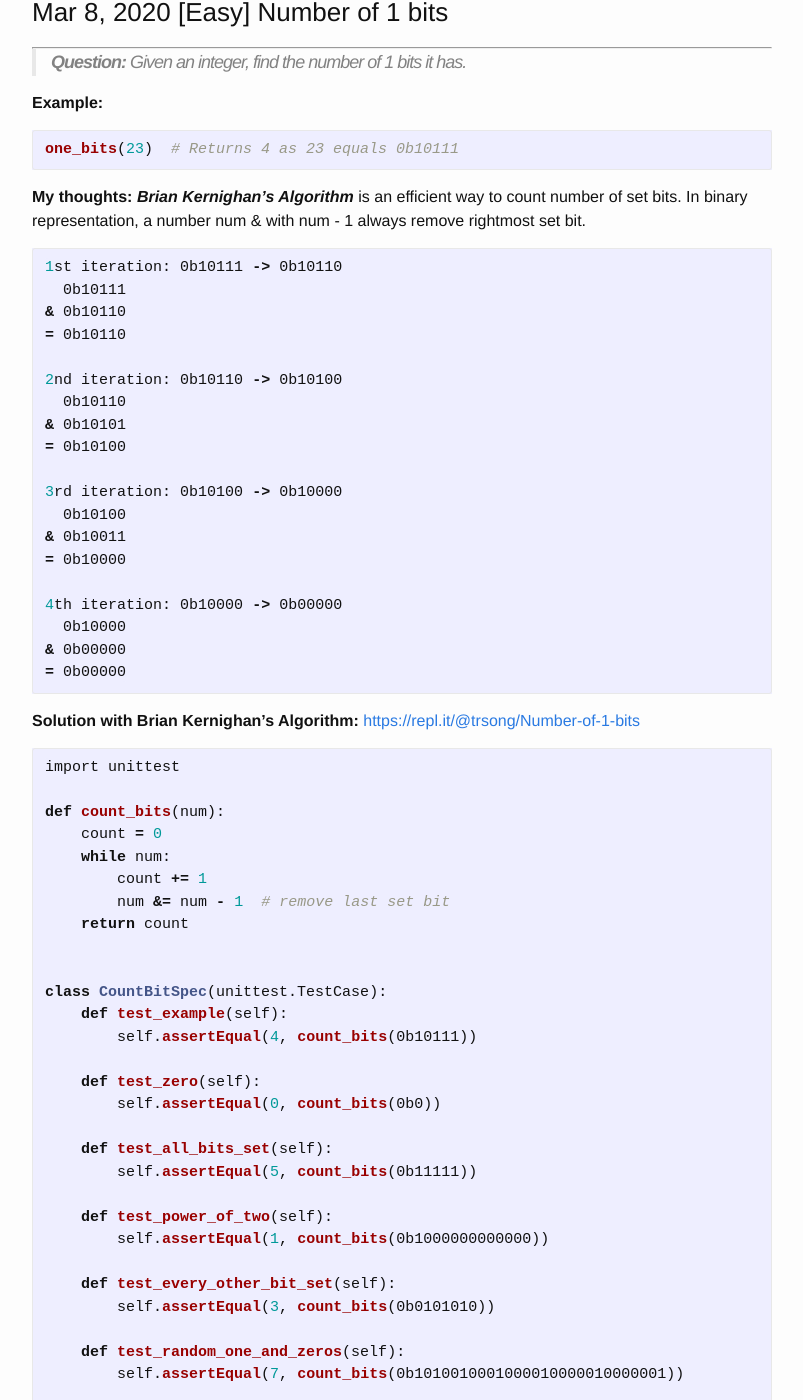
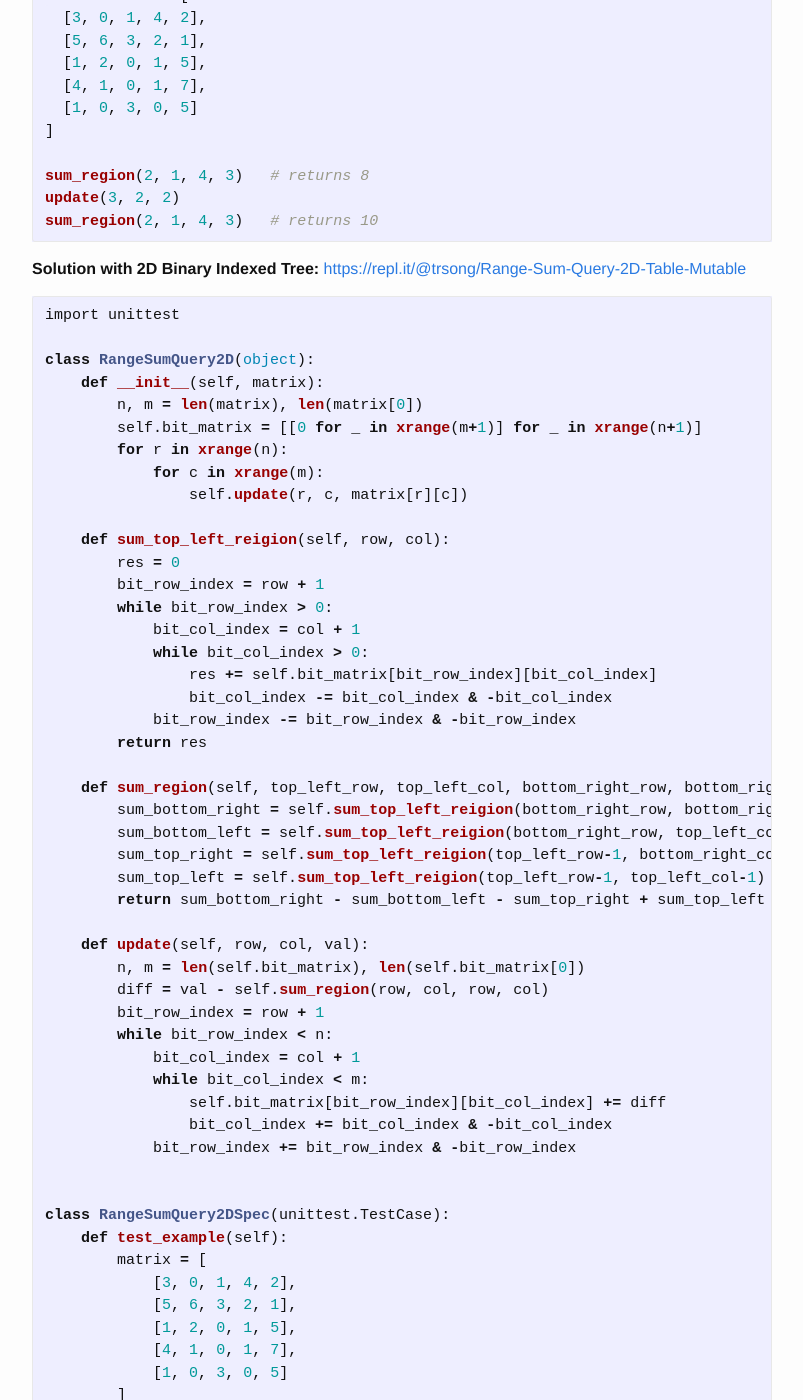
Before and after one commit to trsong/trsong.github.io, a Jekyll site: the page built from _posts/2020-02-01-DailyQuestionsFeb.md, in a window 1280 px wide and 1400 px high, scrolled down 1863 px. Shown: the whole window, without its empty margins (238-1041 px from the left). Built offline with Jekyll 4.4.1, drawn with Linux system fonts in a browser that asks for light colours; some of the changed text lies outside the part shown.

Commit message:
Add Solution to Mar 9 Question

````diff
--- a/_posts/2020-02-01-DailyQuestionsFeb.md
+++ b/_posts/2020-02-01-DailyQuestionsFeb.md
@@ -19,6 +19,16 @@ categories: Python/Java
 **Java Playground:** [https://repl.it/languages/java](https://repl.it/languages/java)
 
 
+### Mar 10, 2020 \[Medium\] Smallest Number of Perfect Squares
+---
+> **Question:** Write a program that determines the smallest number of perfect squares that sum up to N.
+>
+> Here are a few examples:
+```py
+Given N = 4, return 1 (4)
+Given N = 17, return 2 (16 + 1)
+Given N = 18, return 2 (9 + 9)
+```
 
 ### Mar 9, 2020 LC 308 \[Hard\] Range Sum Query 2D - Mutable
 ---
@@ -37,6 +47,77 @@ Given matrix = [
 sum_region(2, 1, 4, 3)   # returns 8
 update(3, 2, 2)
 sum_region(2, 1, 4, 3)   # returns 10
+```
+
+**Solution with 2D Binary Indexed Tree:** [https://repl.it/@trsong/Range-Sum-Query-2D-Table-Mutable](https://repl.it/@trsong/Range-Sum-Query-2D-Table-Mutable)
+```py
+import unittest
+
+class RangeSumQuery2D(object):
+    def __init__(self, matrix):
+        n, m = len(matrix), len(matrix[0])
+        self.bit_matrix = [[0 for _ in xrange(m+1)] for _ in xrange(n+1)]
+        for r in xrange(n):
+            for c in xrange(m):
+                self.update(r, c, matrix[r][c])
+
+    def sum_top_left_reigion(self, row, col):
+        res = 0
+        bit_row_index = row + 1
+        while bit_row_index > 0:
+            bit_col_index = col + 1
+            while bit_col_index > 0:
+                res += self.bit_matrix[bit_row_index][bit_col_index]
+                bit_col_index -= bit_col_index & -bit_col_index
+            bit_row_index -= bit_row_index & -bit_row_index
+        return res
+
+    def sum_region(self, top_left_row, top_left_col, bottom_right_row, bottom_right_col):
+        sum_bottom_right = self.sum_top_left_reigion(bottom_right_row, bottom_right_col)
+        sum_bottom_left = self.sum_top_left_reigion(bottom_right_row, top_left_col-1)
+        sum_top_right = self.sum_top_left_reigion(top_left_row-1, bottom_right_col)
+        sum_top_left = self.sum_top_left_reigion(top_left_row-1, top_left_col-1)
+        return sum_bottom_right - sum_bottom_left - sum_top_right + sum_top_left
+
+    def update(self, row, col, val):
+        n, m = len(self.bit_matrix), len(self.bit_matrix[0])
+        diff = val - self.sum_region(row, col, row, col)
+        bit_row_index = row + 1
+        while bit_row_index < n:
+            bit_col_index = col + 1
+            while bit_col_index < m:
+                self.bit_matrix[bit_row_index][bit_col_index] += diff
+                bit_col_index += bit_col_index & -bit_col_index
+            bit_row_index += bit_row_index & -bit_row_index
+
+
+class RangeSumQuery2DSpec(unittest.TestCase):
+    def test_example(self):
+        matrix = [
+            [3, 0, 1, 4, 2],
+            [5, 6, 3, 2, 1],
+            [1, 2, 0, 1, 5],
+            [4, 1, 0, 1, 7],
+            [1, 0, 3, 0, 5]
+        ]
+        rsq = RangeSumQuery2D(matrix)
+        self.assertEqual(8, rsq.sum_region(2, 1, 4, 3))
+        rsq.update(3, 2, 2)
+        self.assertEqual(10, rsq.sum_region(2, 1, 4, 3))
+
+    def test_non_square_matrix(self):
+        matrix = [
+            [1, 1, 1, 1, 1],
+            [1, 1, 1, 1, 1]
+        ]
+        rsq = RangeSumQuery2D(matrix)
+        self.assertEqual(6, rsq.sum_region(0, 1, 1, 3))
+        rsq.update(0, 2, 2)
+        self.assertEqual(7, rsq.sum_region(0, 1, 1, 3))
+
+
+if __name__ == '__main__':
+    unittest.main(exit=False)
 ```
 
 ### Mar 8, 2020 \[Easy\] Number of 1 bits
````
